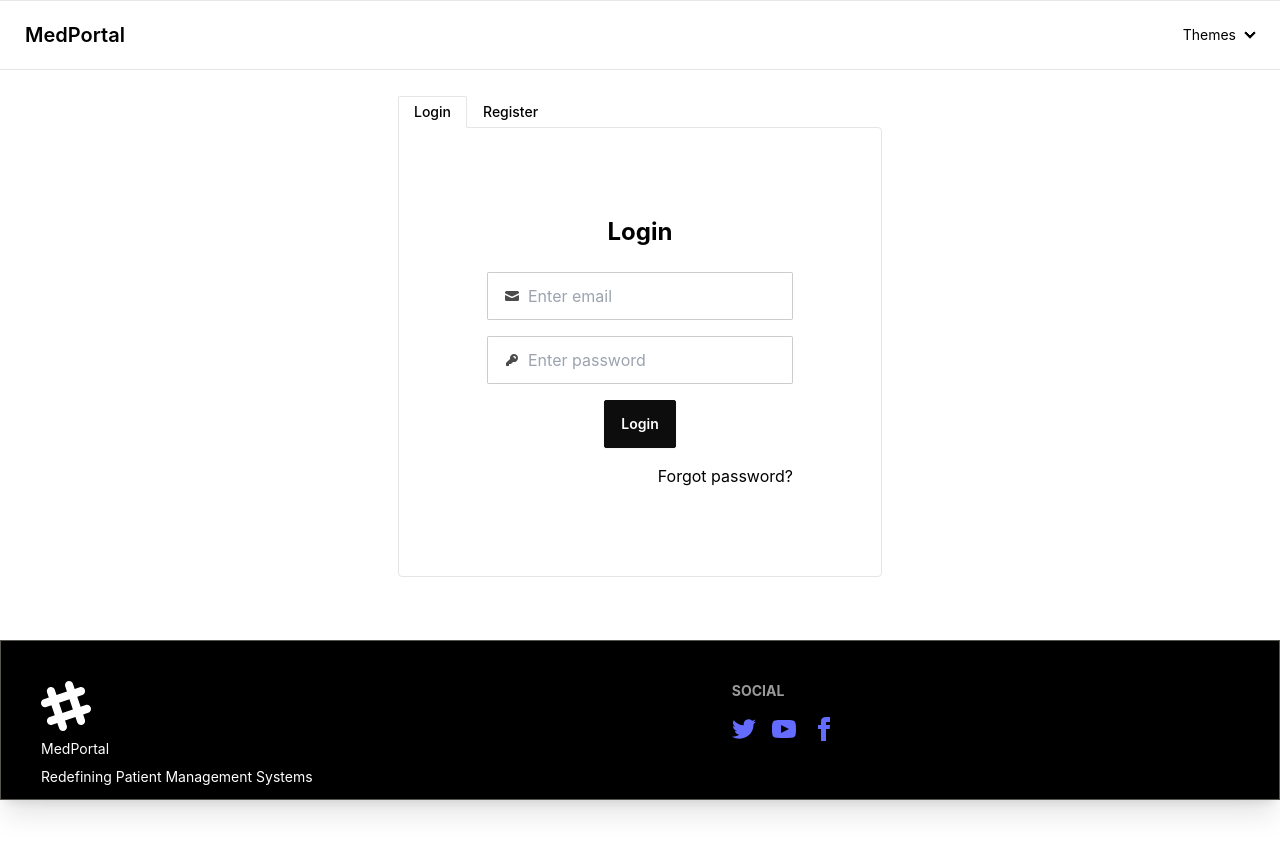
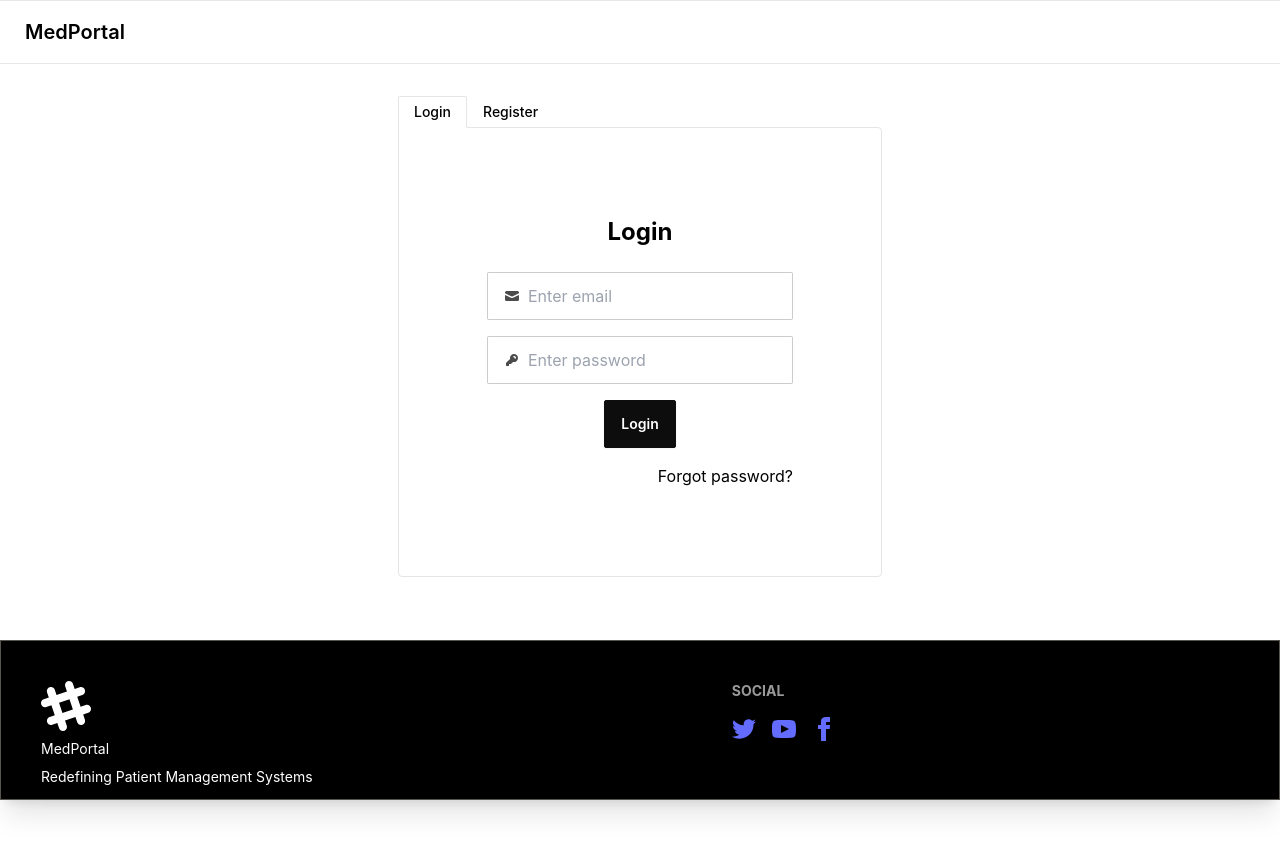
Before and after one commit to sanjeevdg/MedPortal, a React (Vite) app in the folder app/: page /login in a window 1280 px wide. Shown: the top 854 px of the page. Built offline with nearby package versions, Linux system fonts and the light colour scheme.

Commit message:
chore: remove theme

```diff
--- a/app/index.html
+++ b/app/index.html
@@ -7,7 +7,7 @@
     <title>Vite + React</title>
   </head>
   <body data-theme="lofi">
-    <div id="root"></div>
+    <div id="root" data-theme="lofi"></div>
     <script type="module" src="/src/main.jsx"></script>
   </body>
 </html>
--- a/app/src/components/NavBar.jsx
+++ b/app/src/components/NavBar.jsx
@@ -1,30 +1,12 @@
-const NavBar = ({ theme }) => {
+const NavBar = () => {
   return (
     <>
-      <div className="navbar bg-base-100 fixed top-0 left-0 right-0 border-y z-50">
+      <div className="navbar bg-base-100 fixed top-0 left-0 right-0 border-y z-50 h-10">
         <div className="navbar-start">
           <a className="btn btn-ghost text-xl">MedPortal</a>
         </div>
 
-        <div className="navbar-end">
-          <div className="flex">
-            <ul className="menu menu-horizontal px-1">
-              <li>
-                <details>
-                  <summary>Themes</summary>
-                  <ul className="p-2">
-                    <li>
-                      <a>Submenu 1</a>
-                    </li>
-                    <li>
-                      <a>Submenu 2</a>
-                    </li>
-                  </ul>
-                </details>
-              </li>
-            </ul>
-          </div>{" "}
-        </div>
+        <div className="navbar-end"></div>
       </div>
     </>
   );
--- a/app/src/main.jsx
+++ b/app/src/main.jsx
@@ -7,7 +7,7 @@ import Footer from "./components/Footer.jsx";
 
 ReactDOM.createRoot(document.getElementById("root")).render(
   <React.StrictMode>
-    <div className="min-h-screen">
+    <div className="flex flex-row min-h-svh justify-between">
       <NavBar />
       <App />
       <Footer />
--- a/app/src/pages/Login.jsx
+++ b/app/src/pages/Login.jsx
@@ -7,7 +7,7 @@ const LoginPage = () => {
 
   return (
     <>
-      <div className="mt-16">
+      <div className="mt-16 ">
         <div role="tablist" className="tabs tabs-lifted">
           <a
             role="tab"
```
